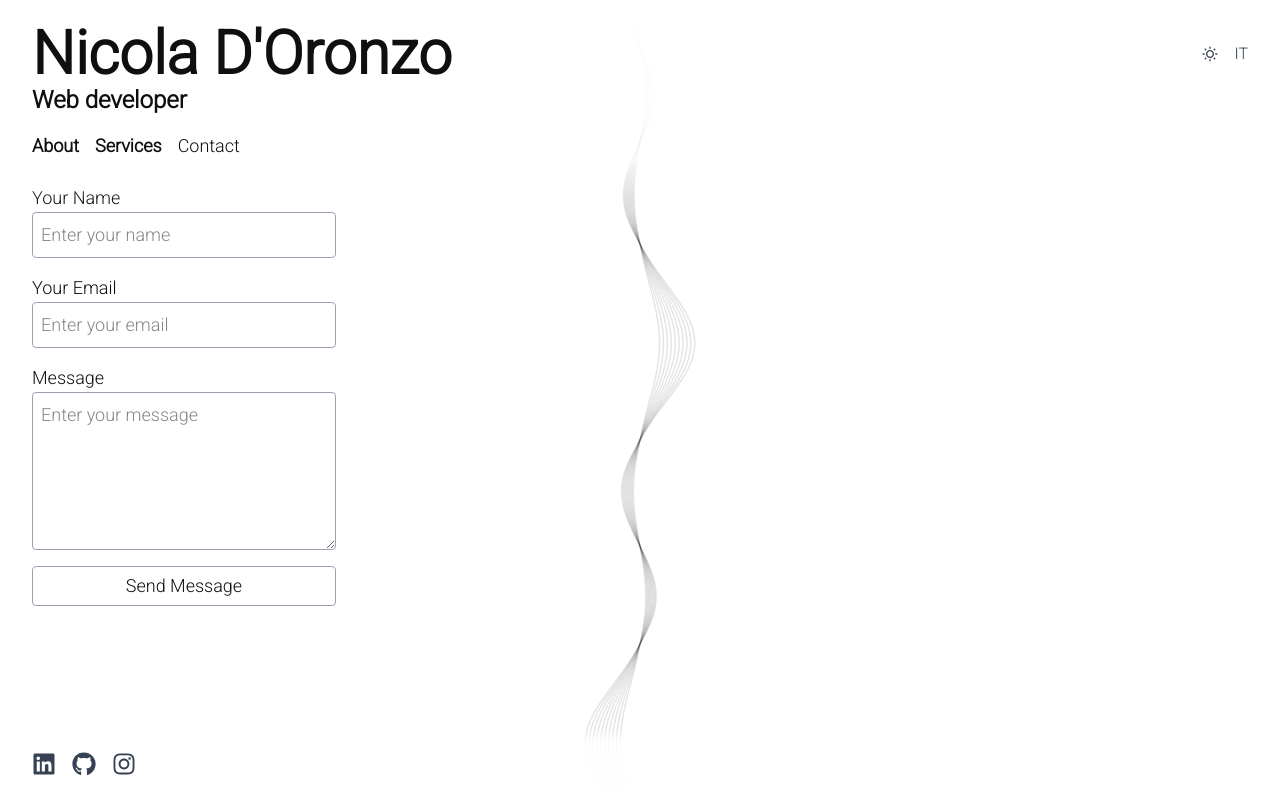
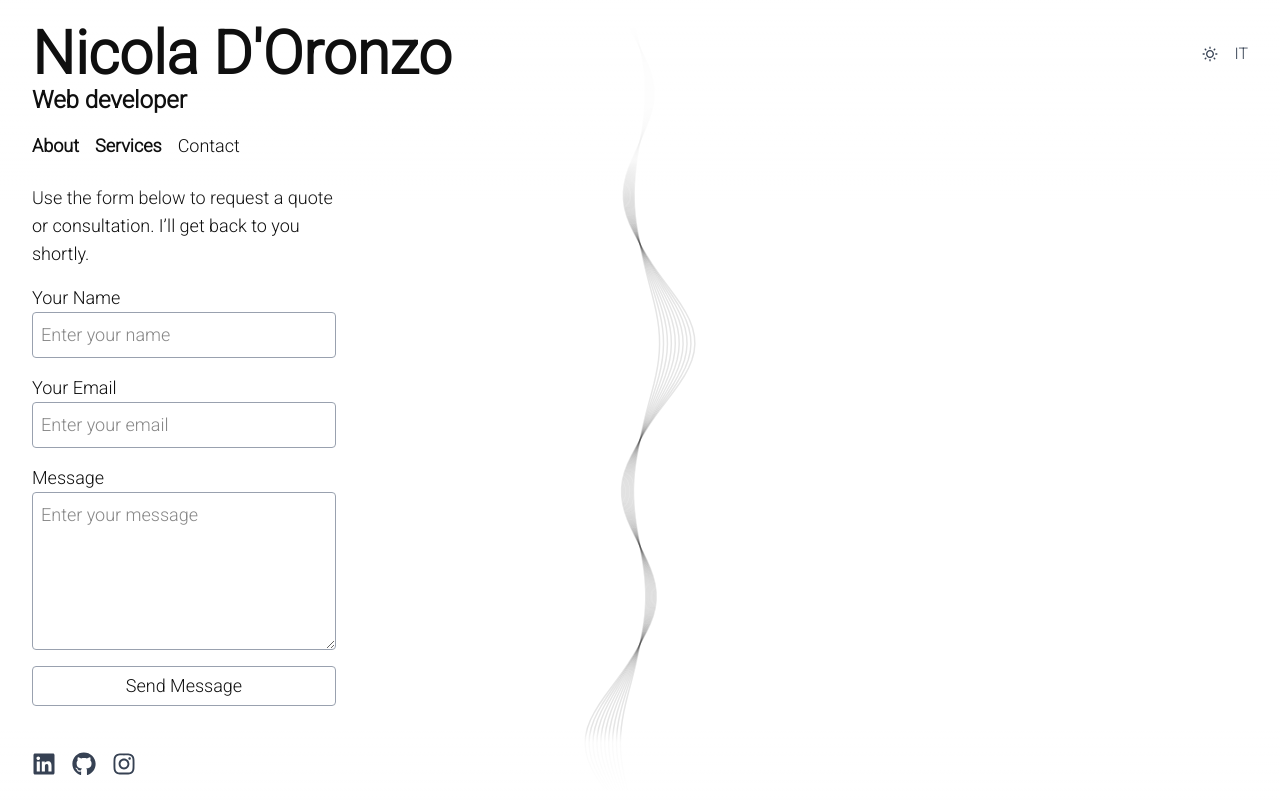
Before and after one commit to DylanBob211/my-portfolio, a Next.js app: page /en/contact in a window 1280 px wide. Built offline with nearby package versions, Linux system fonts and the light colour scheme; no server answers.

Commit message:
feat: add introduction text to contact section in English and Italian

```diff
--- a/app/[lang]/contact/page.tsx
+++ b/app/[lang]/contact/page.tsx
@@ -16,6 +16,7 @@ export default async function Contact({
 
   return (
     <main className="sm:w-2/5 lg:w-1/4">
+      <p className="mb-4">{dict.contact.introduction}</p>
       <ContactForm dict={dict} />
     </main>
   )
--- a/app/[lang]/dictionaries.ts
+++ b/app/[lang]/dictionaries.ts
@@ -14,6 +14,7 @@ export type Dictionary = {
     cta: string
   }
   contact: {
+    introduction: string
     nameLabel: string
     namePlaceholder: string
     emailLabel: string
--- a/app/[lang]/locales/en.json
+++ b/app/[lang]/locales/en.json
@@ -21,6 +21,7 @@
     "cta": "Hire me!"
   },
   "contact": {
+    "introduction": "Use the form below to request a quote or consultation. I’ll get back to you shortly.",
     "nameLabel": "Your Name",
     "namePlaceholder": "Enter your name",
     "emailLabel": "Your Email",
--- a/app/[lang]/locales/it.json
+++ b/app/[lang]/locales/it.json
@@ -21,6 +21,7 @@
     "cta": "Scrivimi!"
   },
   "contact": {
+    "introduction": "Per richieste, preventivi o consulenze, usa il form qui sotto. Ti risponderò il prima possibile.",
     "nameLabel": "Nome",
     "namePlaceholder": "Inserisci il tuo nome",
     "emailLabel": "Email",
@@ -33,7 +34,7 @@
     "emailLoading": "Invio in corso"
   },
   "homepage": {
-    "introduction": "Sono uno sviluppatore web full-stack con un focus sul front-end. Adoro realizzare esperienze web visivamente coinvolgenti e amo l'arte generativa.",
+    "introduction": "Sono uno sviluppatore web full-stack, specializzato nella creazione di siti web moderni e applicazioni web interattive. Adoro realizzare esperienze web visivamente coinvolgenti e amo l'arte generativa.",
     "cta": "Ecco cosa faccio"
   },
   "nav": {
```
